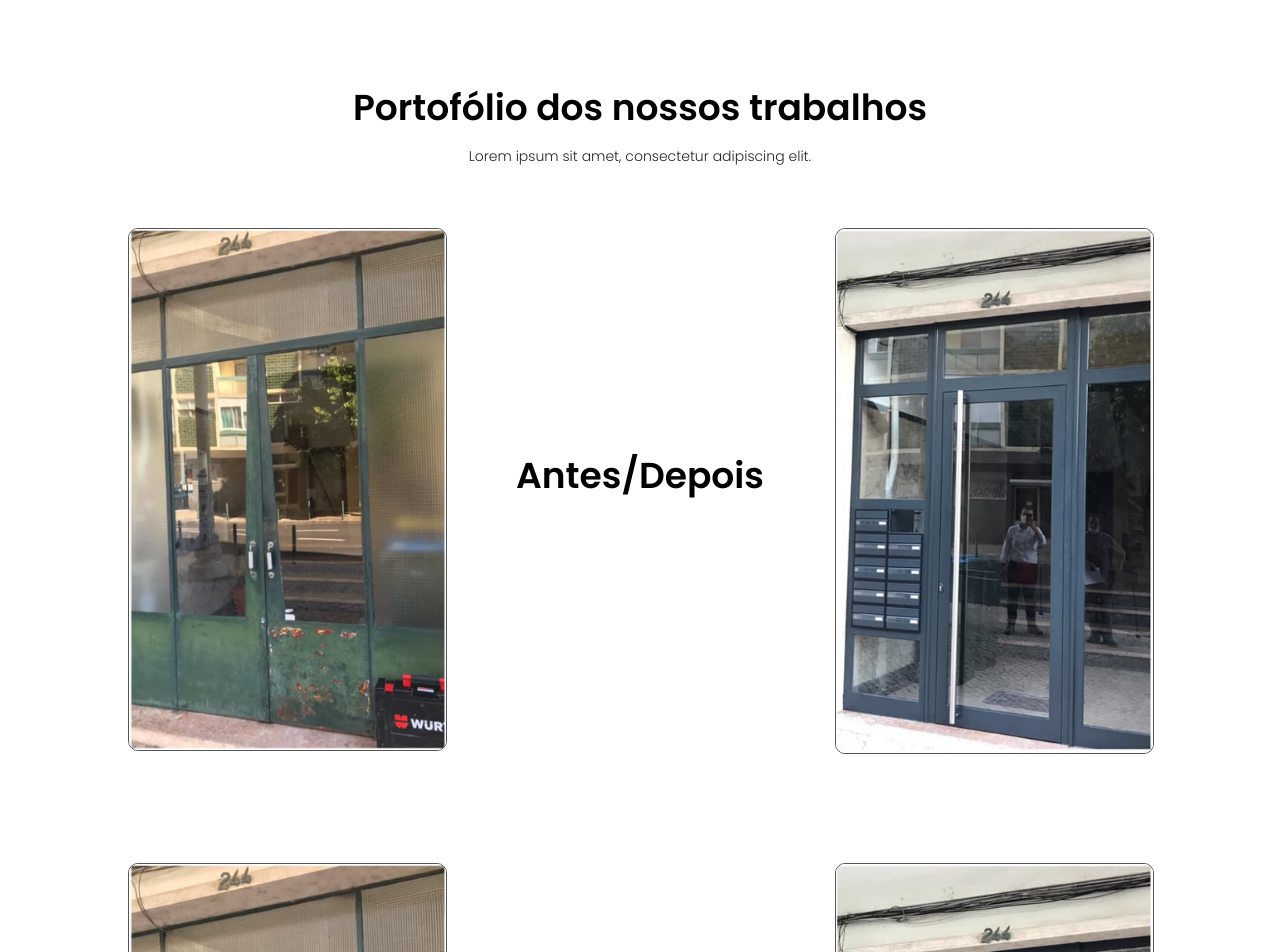
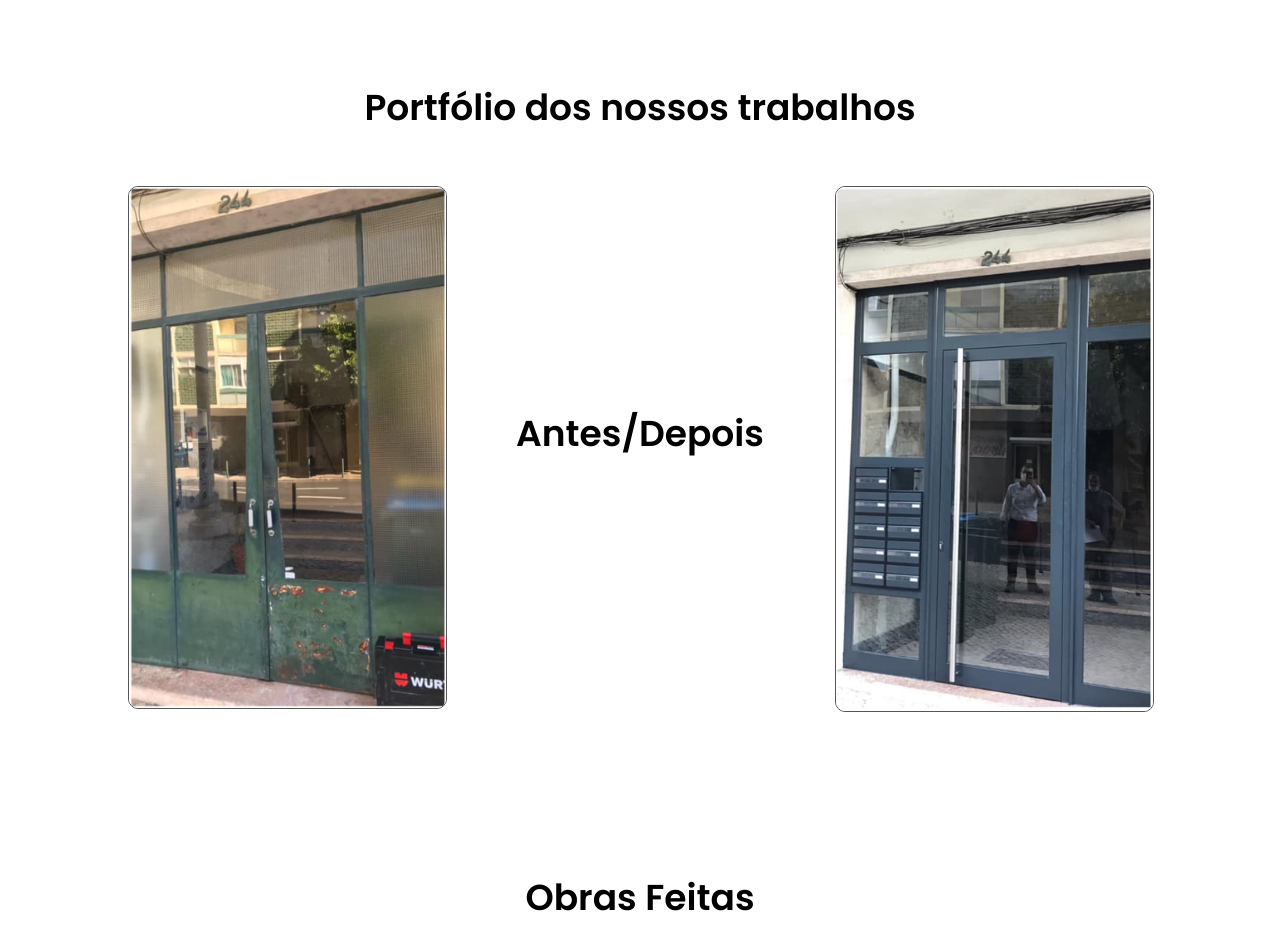
Before and after one commit to JoaoRito2004/site-caixirito-pap, a plain HTML site: page cliente/Portofolio.html in a window 1280 px wide. Shown: the part 500-1452 px from the top of the page. Drawn offline with Linux system fonts and the light colour scheme.

Commit message:
Update site

```diff
--- a/cliente/Portofolio.html
+++ b/cliente/Portofolio.html
@@ -36,19 +36,7 @@
 <!-------- Portofolio ------->
 
 <section class="Portofolio">
-    <h1>Portofólio dos nossos trabalhos</h1>
-    <p>Lorem ipsum sit amet, consectetur adipiscing elit.</p>
-
-    <div class="row">
-        <div class="Portofolio-col">
-            <img src="imagens/1 imegem antes.png">
-        </div>
-        <h6>Antes/Depois</h6>
-        <div class="Portofolio-col">
-            <img src="imagens/1 imegem depois.png">
-        </div>
-    </div>
-
+    <h1>Portfólio dos nossos trabalhos</h1>
 
     <div class="row">
         <div class="Portofolio-col">
@@ -62,6 +50,8 @@
 
 
 
+
+
 </section>
 
 
@@ -71,7 +61,7 @@
 <!-------- Obras sem Antes/Depois ------->
 
 <section class="facilities">
-    <h1>Obras sem Antes/Depois</h1>
+    <h1>Obras Feitas</h1>
     <div class="row">
         <div class="facilities-col">
             <img src="fotos para Portofolio/imagem1.png">
--- a/cliente/login/script.js
+++ b/cliente/login/script.js
@@ -1,8 +1,5 @@
 
 const loginForm = document.querySelector("#login-Form");
-
-
-
 
 
 loginForm.addEventListener('submit', onlogin);
--- a/cliente/login/style.css
+++ b/cliente/login/style.css
@@ -1,7 +1,5 @@
 
 /*----------------- Pagina Login ---------------------*/
-
-
 
 *{
     margin: 0;
--- a/cliente/site-admin/style.css
+++ b/cliente/site-admin/style.css
@@ -1,8 +1,6 @@
 .navbar navbar-expand-lg navbar-dark bg-dark .btn btn-outline-light{
     margin-left: -100;
 }
-
-
 
 .contactos-container{
     display: none;
@@ -52,7 +50,6 @@
     font-weight: 400;
 }
 
-
 .contact-col input, .contact-col textarea{
     width: 100%;
     padding: 15px;
```
Also changed, not shown: cliente/index.html (+0 -2 lines), cliente/login/index.html (+1 -3 lines), cliente/site-admin/index.html (+3 -6 lines), cliente/site-admin/script.js (+0 -13 lines), servidor/index.js (+2 -14 lines), cliente/imagens/about.png, servidor/imagens/icon caixirito.png (deleted).
